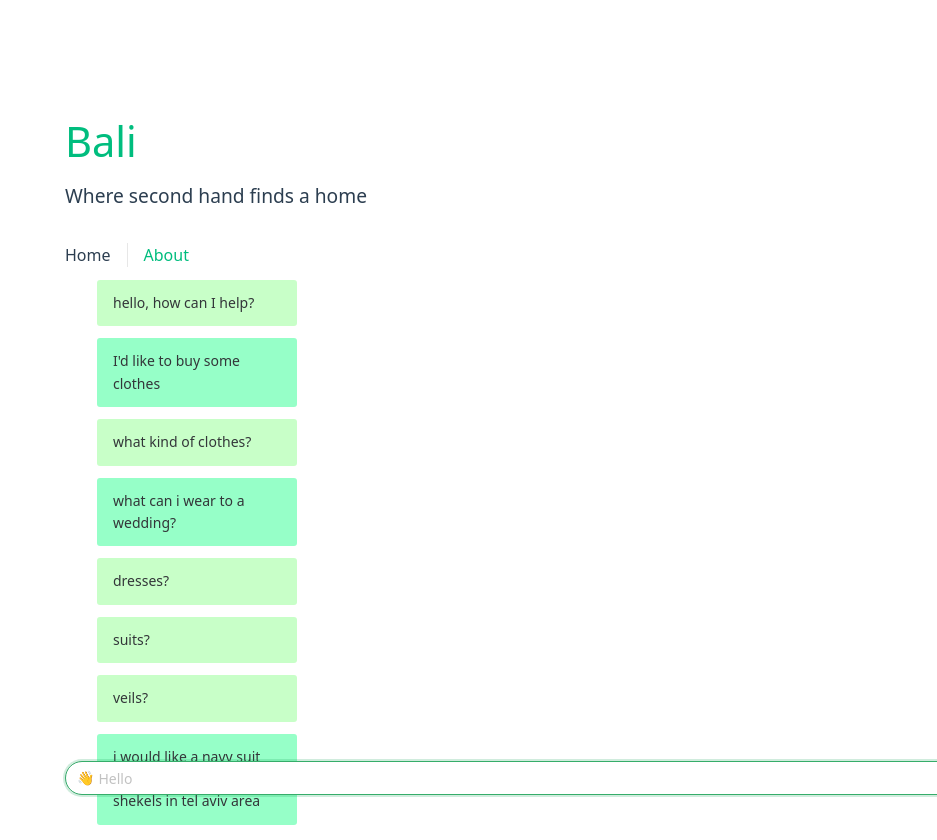
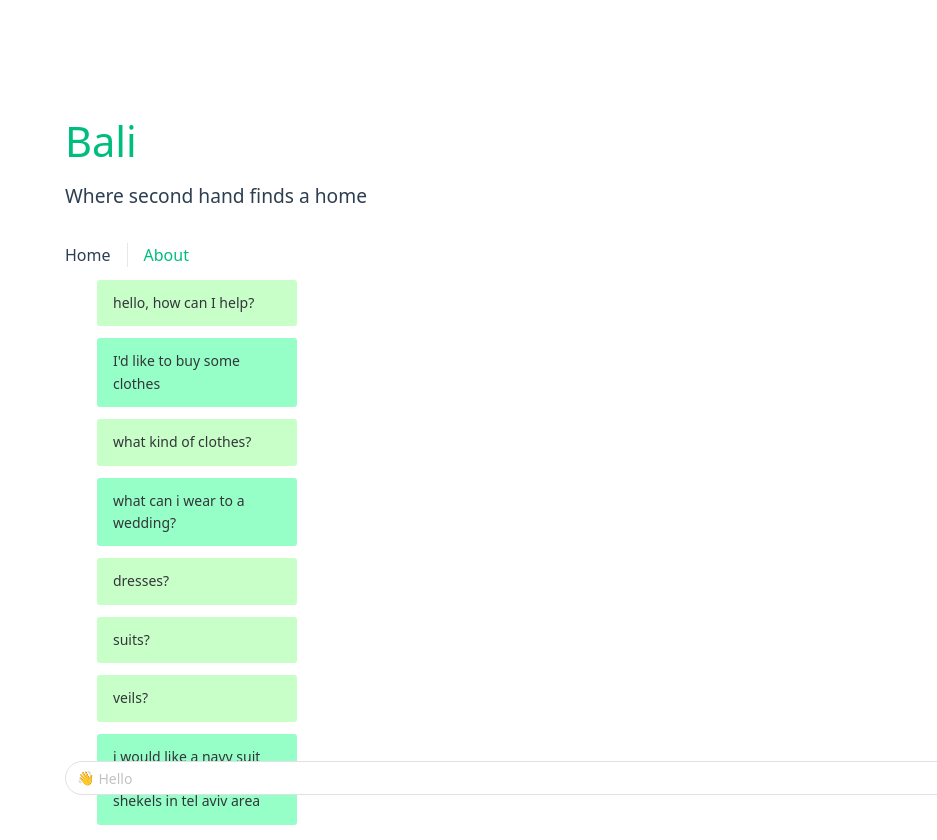
Before and after one commit to GILREICH1/bali-bot-client, a Vue app: page / in a window 1280 px wide. Shown: the whole page, without its empty margins (343-1280 px from the left). Built offline with nearby package versions, Linux system fonts and the light colour scheme; a small style sheet from the web is missing.

Commit message:
WIP focus after response

```diff
--- a/src/views/HomeView.vue
+++ b/src/views/HomeView.vue
@@ -3,9 +3,9 @@
     :messageLoading="messageLoading" :messages="messages" />
   <form class="home-view-input-bar" @submit.prevent="submitHandler">
     <n-space vertical>
-      <n-input :passively-activated="true" :disabled="inputDisabled"
-        autofocus type="text" v-model:value="value" round
-        placeholder="Hello" ref="input">
+      <n-input :on-focus="test" :disabled="inputDisabled" type="text"
+        v-model:value="inputValue" round placeholder="Hello"
+        ref="inputInstRef">
         <template #prefix>
           {{ "👋" }}
         </template>
@@ -36,21 +36,30 @@ export default {
   },
 
   setup() {
+    const inputInstRef = ref(null);
     return {
-      value: ref(null),
+      inputInstRef,
+      inputValue: ref(null),
+      handleFocus() {
+        console.log({ inputInstRef });
+        inputInstRef.value?.focus();
+      },
     };
   },
 
   methods: {
+    test() {
+      console.log('hello')
+    },
     submitHandler() {
-      if (this.value) {
+      if (this.inputValue) {
         const newMessage = {
           sender: "user",
-          text: this.value,
+          text: this.inputValue,
         };
 
         this.messages = [...this.messages, newMessage];
-        this.value = "";
+        this.inputValue = "";
         this.getBotMessage();
       }
     },
@@ -65,7 +74,7 @@ export default {
         this.messages = [...this.messages, mockBotMessage];
         this.messageLoading = false;
         this.inputDisabled = false;
-        this.$refs.input.focus();
+        this.handleFocus();
       }, 200);
     },
   },
```
